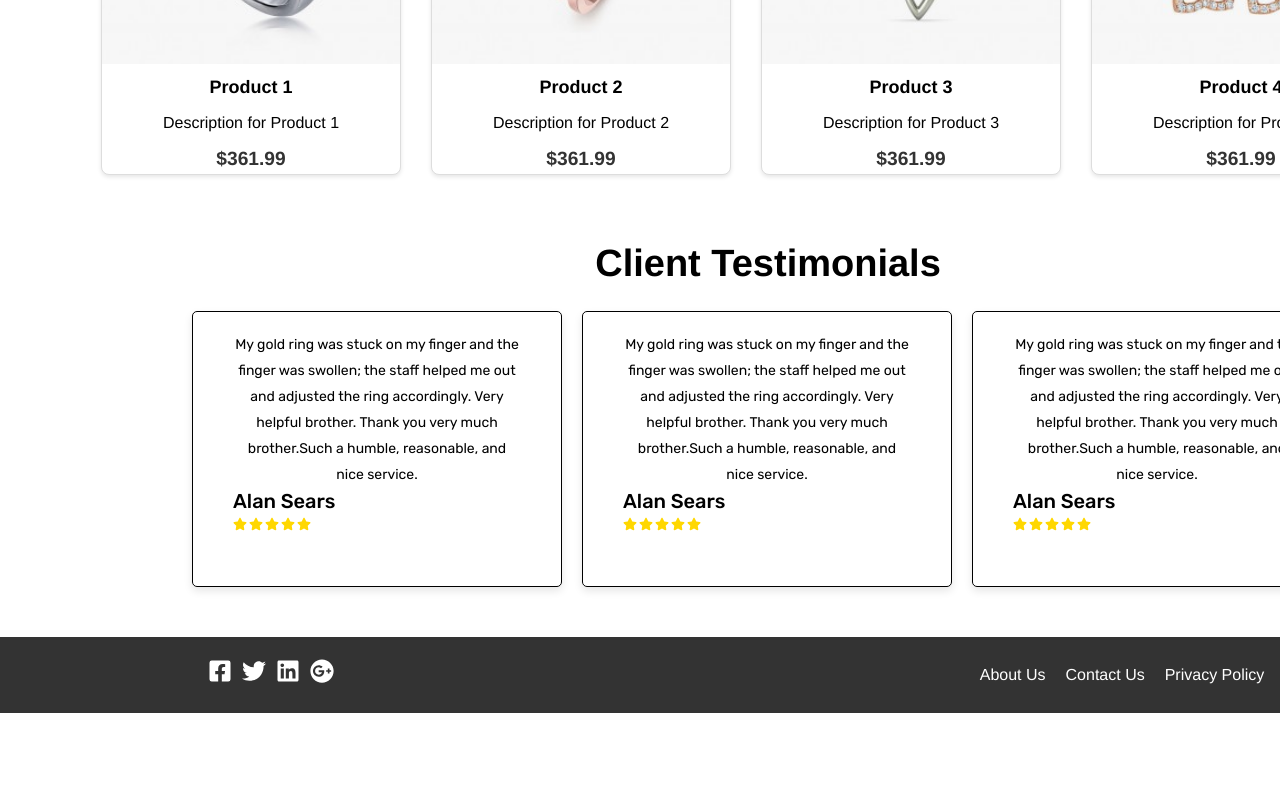
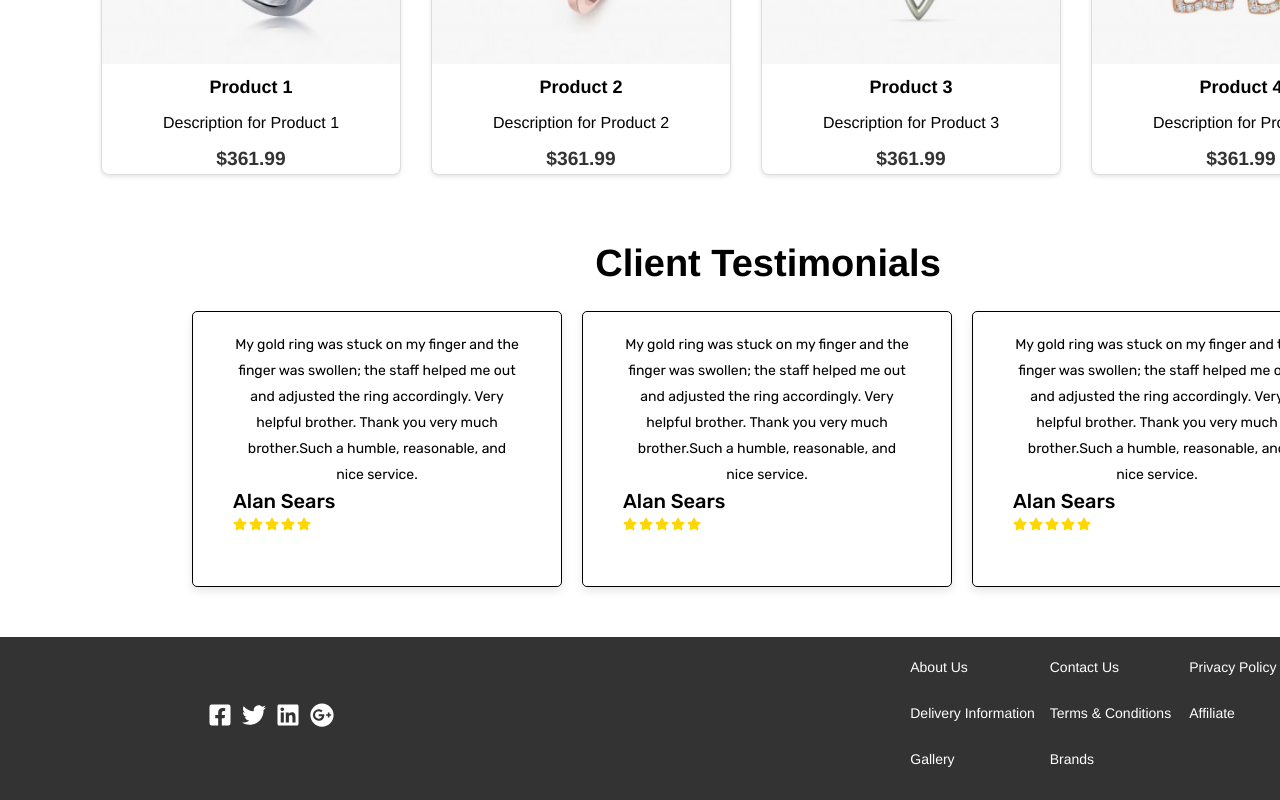
Before and after one commit to Sonu-Subedi/Webtuned_project, a React (Vite) app: page /contact in a window 1280 px wide. Shown: the part 3890-4690 px from the top of the page. Before the commit the page ends 4603 px from the top, so only its background shows below. Built offline with nearby package versions, Linux system fonts and the light colour scheme.

Commit message:
Change footer styling

```diff
--- a/src/assets/sass/components/_footer.scss
+++ b/src/assets/sass/components/_footer.scss
@@ -21,12 +21,17 @@
   text-decoration: none;
 }
 
-.footer-links a {
-  color: white;
-  text-decoration: none;
+.footer-links {
+  display: grid;
+  grid-template-columns: repeat(3, 1fr);
+  gap: 15px;
+  font-size: 14px;
   margin-right: 20px;
 }
 
-.footer-links a:last-child {
-  margin-right: 0;
+.footer-links a {
+  display: block;
+  color: white;
+  text-decoration: none;
+  margin-bottom: 10px;
 }
--- a/src/components/Footer.jsx
+++ b/src/components/Footer.jsx
@@ -32,6 +32,11 @@ const Footer = () => {
           <a href="/">About Us</a>
           <a href="/">Contact Us</a>
           <a href="/">Privacy Policy</a>
+          <a href="/">Delivery Information</a>
+          <a href="/">Terms & Conditions</a>
+          <a href="/">Affiliate</a>
+          <a href="/">Gallery</a>
+          <a href="/">Brands</a>
         </div>
       </div>
     </div>
```
